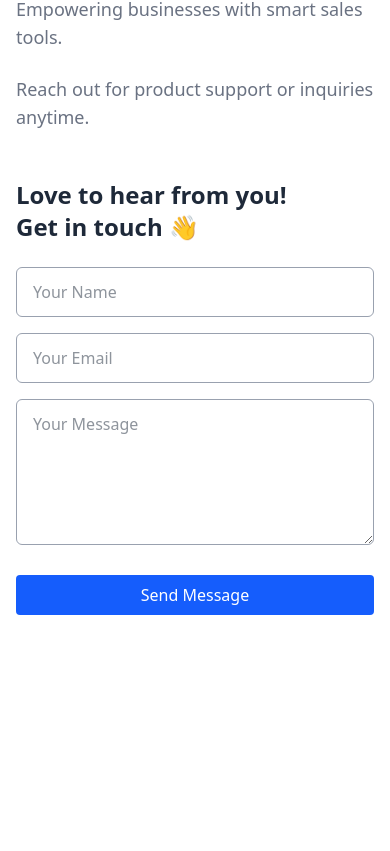
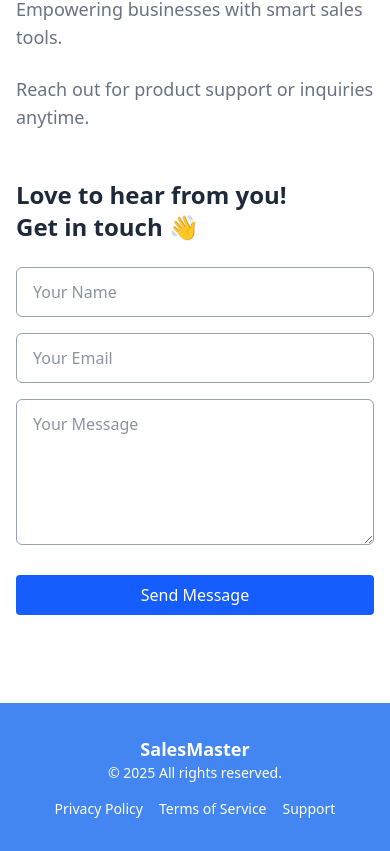
Before and after one commit to Namibra-Devs/SalesMaster_Website, a React (Vite) app in the folder salesmaster-website/: page / in a window 390 px wide. Shown: the part 6379-7230 px from the top of the page. Before the commit the page ends 7082 px from the top, so only its background shows below. Built offline with nearby package versions, Linux system fonts and the light colour scheme.

Commit message:
footer done

```diff
--- a/salesmaster-website/src/App.jsx
+++ b/salesmaster-website/src/App.jsx
@@ -1,5 +1,6 @@
 import Benefits from "./components/Benefits";
 import ContactSection from "./components/ContactSection";
+import Footer from "./components/Footer";
 import Intro from "./components/Intro";
 import Navbar from "./components/Navbar";
 import Pricing from "./components/Pricing";
@@ -17,6 +18,8 @@
 
     <ContactSection />
 
+    <Footer />
+
     </div>
   );
 }
--- /dev/null
+++ b/salesmaster-website/src/components/Footer.jsx
@@ -0,0 +1,20 @@
+const Footer = () => {
+  return (
+    <footer className="bg-[#4386F1] text-white py-8 px-4">
+      <div className="max-w-6xl mx-auto flex flex-col md:flex-row justify-between items-center text-sm space-y-4 md:space-y-0">
+        <div className="text-center md:text-left">
+          <p className="font-semibold text-lg">SalesMaster</p>
+          <p className="text-white-400">© {new Date().getFullYear()} All rights reserved.</p>
+        </div>
+
+        <div className="flex space-x-4">
+          <a href="#" className="text-white-400 hover:text-white transition">Privacy Policy</a>
+          <a href="#" className="text-white-400 hover:text-white transition">Terms of Service</a>
+          <a href="#" className="text-white-400 hover:text-white transition">Support</a>
+        </div>
+      </div>
+    </footer>
+  );
+};
+
+export default Footer;
```
